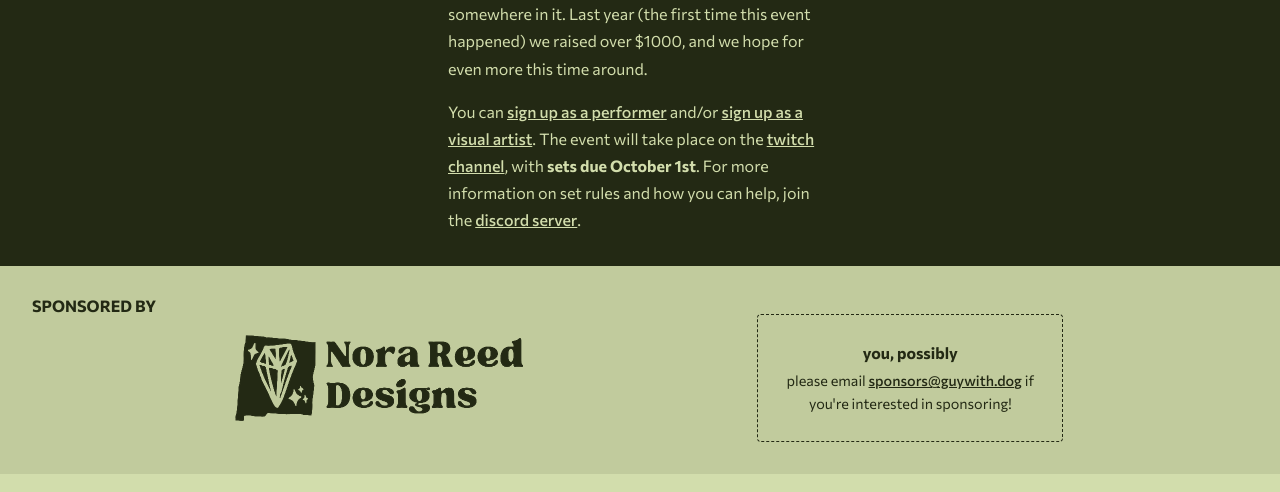
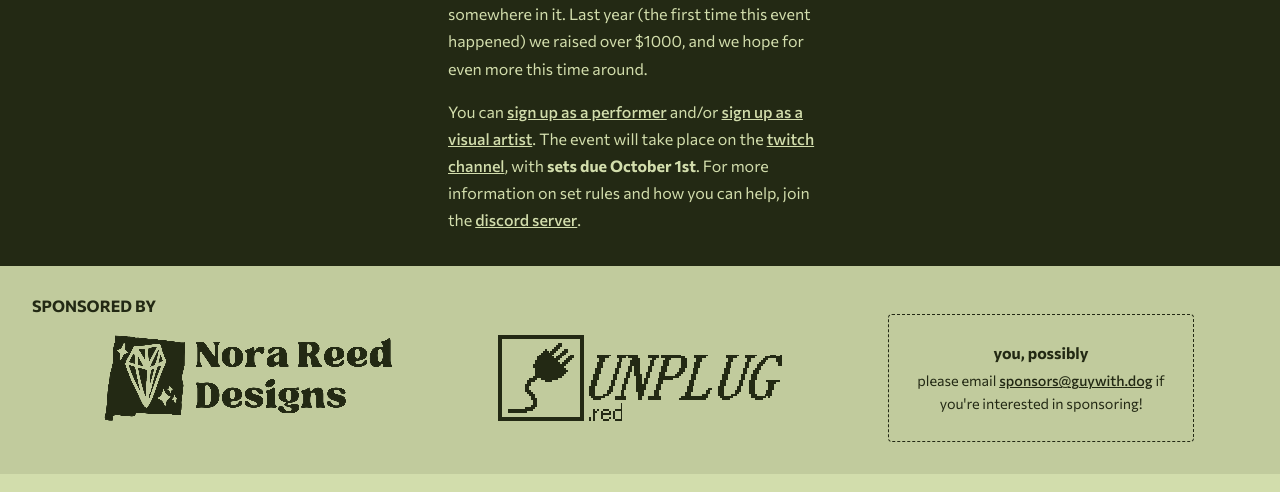
Before and after one commit to thatcher-gaming/buelfest, an Eleventy site: page index.njk in a window 1280 px wide. Shown: the part 795-1287 px from the top of the page. Built offline with nearby package versions, Linux system fonts and the light colour scheme; Eleventy itself is replaced by a stand-in of ours; files that its build step writes are made by us from their sources; no server answers; what cheerio would draw is missing.

Commit message:
add sponsor

```diff
--- a/assets/homepage.css
+++ b/assets/homepage.css
@@ -196,4 +196,5 @@ section.text {
     mask-size: contain;
     mask-position: center;
     mask-repeat: no-repeat;
+    image-rendering: pixelated;
 }
--- a/index.njk
+++ b/index.njk
@@ -59,9 +59,14 @@ layout: base.njk
     <h3>sponsored by</h3>
 
     <ul>
-        <a class="sponsor nora" style="mask-image: url('/assets/nora.png');" target="_blank"
+        <a class="sponsor" style="mask-image: url('/assets/nora.png');" target="_blank"
             href="https://nora.jewelry/">
             Nora Reed Designs
+        </a>
+
+        <a class="sponsor" style="mask-image: url('/assets/unplugred.png');" target="_blank"
+            href="https://vst.unplug.red/">
+            unplug.red
         </a>
 
         <div>
```
Also changed, not shown: assets/unplugred.png (added).
